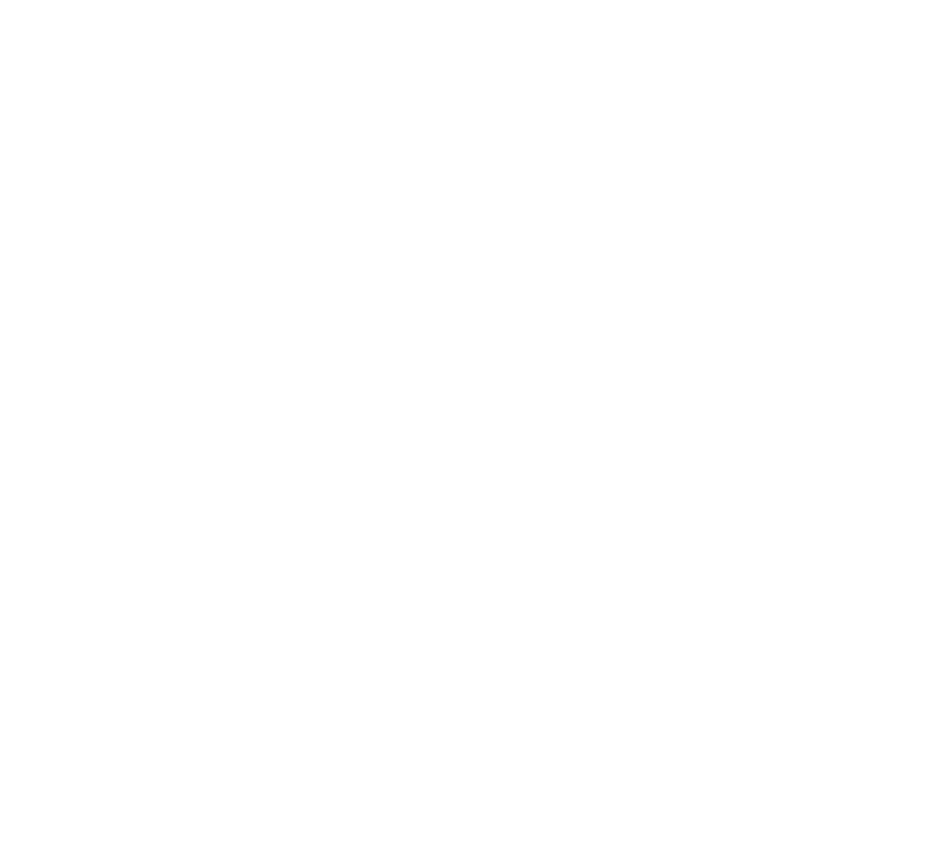
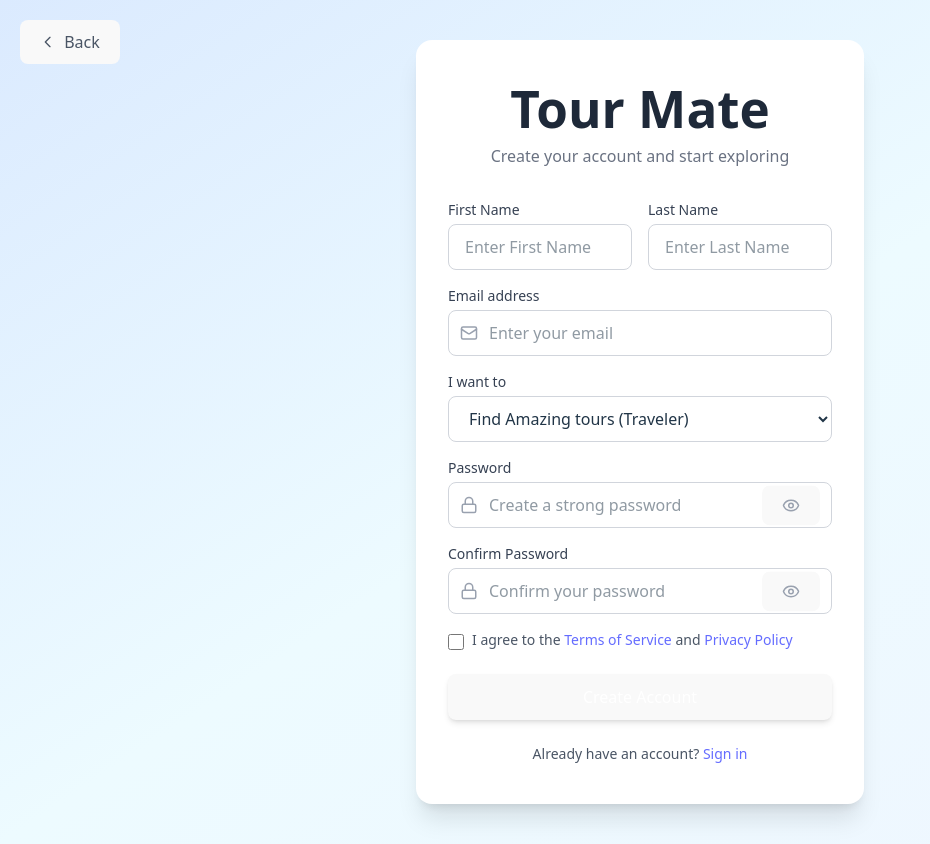
Before and after one commit to Ryuklyn/Tourmate_Frontend, a React (Vite) app in the folder Tourmate/: page /signup in a window 1280 px wide. Before the commit this address had no page. Shown: the whole page, without its empty margins (0-930 px from the left). Before the commit the page ends 800 px from the top, so only its background shows below. Built offline with nearby package versions, Linux system fonts and the light colour scheme.

Commit message:
Signup Page

```diff
--- a/Tourmate/src/App.jsx
+++ b/Tourmate/src/App.jsx
@@ -5,6 +5,7 @@
 import "./App.css";
 import TourMateLanding from "./pages/TourMateLanding";
 import LoginPage from "./pages/LoginPage";
+import SignupPage from "./pages/SignupPage";
 
 function App() {
   const [count, setCount] = useState(0);
@@ -14,6 +15,7 @@
       <Routes>
         <Route path="/" element={<TourMateLanding />} />
         <Route path="/login" element={<LoginPage />} />
+        <Route path="/signup" element={<SignupPage />} />
       </Routes>
     </BrowserRouter>
   );
--- a/Tourmate/src/components/Login/LoginForm.jsx
+++ b/Tourmate/src/components/Login/LoginForm.jsx
@@ -70,7 +70,7 @@
 
       <p className="text-center text-sm text-gray-600 mt-4">
         Don’t have an account?{" "}
-        <Link to="/register" className="text-blue-600 hover:underline">
+        <Link to="/signup" className="text-blue-600 hover:underline">
           Sign up now
         </Link>
       </p>
--- /dev/null
+++ b/Tourmate/src/components/Signup/Button.jsx
@@ -0,0 +1,12 @@
+// components/Button.jsx
+const Button = ({ children, onClick, type = "button" }) => (
+  <button
+    type={type}
+    onClick={onClick}
+    className="w-full py-3 font-semibold rounded-lg transition duration-200 shadow-md hover:shadow-lg text-white bg-blue-500 hover:bg-blue-600"
+  >
+    {children}
+  </button>
+);
+
+export default Button;
--- /dev/null
+++ b/Tourmate/src/components/Signup/InputField.jsx
@@ -0,0 +1,52 @@
+// components/InputField.jsx
+import { useState } from "react";
+import { Eye, EyeOff } from "lucide-react";
+
+const InputField = ({
+  label,
+  type = "text",
+  placeholder,
+  icon: Icon,
+  value,
+  onChange,
+  name,
+}) => {
+  const [showPassword, setShowPassword] = useState(false);
+  const inputType = type === "password" && showPassword ? "text" : type;
+
+  return (
+    <div className="mb-4">
+      <label className="block text-sm font-medium text-gray-700 mb-1">
+        {label}
+      </label>
+      <div className="relative">
+        {Icon && (
+          <div className="absolute left-3 top-1/2 transform -translate-y-1/2 text-gray-400">
+            <Icon size={18} />
+          </div>
+        )}
+        <input
+          type={inputType}
+          name={name}
+          value={value}
+          onChange={onChange}
+          placeholder={placeholder}
+          className={`w-full px-4 py-2.5 ${Icon ? "pl-10" : ""} ${
+            type === "password" ? "pr-10" : ""
+          } border border-gray-300 rounded-lg focus:ring-2 focus:ring-blue-500 focus:border-transparent outline-none transition`}
+        />
+        {type === "password" && (
+          <button
+            type="button"
+            onClick={() => setShowPassword(!showPassword)}
+            className="absolute right-3 top-1/2 transform -translate-y-1/2 text-gray-400 hover:text-gray-600"
+          >
+            {showPassword ? <EyeOff size={18} /> : <Eye size={18} />}
+          </button>
+        )}
+      </div>
+    </div>
+  );
+};
+
+export default InputField;
--- /dev/null
+++ b/Tourmate/src/components/Signup/SignupForm.jsx
@@ -0,0 +1,140 @@
+// components/SignupForm.jsx
+import { useState } from "react";
+import { Mail, Lock } from "lucide-react";
+import InputField from "./InputField";
+import Button from "./Button";
+
+const SignupForm = () => {
+  const [formData, setFormData] = useState({
+    firstName: "",
+    lastName: "",
+    email: "",
+    purpose: "Find Amazing tours (Traveler)",
+    password: "",
+    confirmPassword: "",
+    agreeToTerms: false,
+  });
+
+  const handleChange = (e) => {
+    const { name, value, type, checked } = e.target;
+    setFormData((prev) => ({
+      ...prev,
+      [name]: type === "checkbox" ? checked : value,
+    }));
+  };
+
+  const handleSubmit = () => {
+    if (formData.password !== formData.confirmPassword) {
+      alert("Passwords do not match!");
+      return;
+    }
+    if (!formData.agreeToTerms) {
+      alert("Please agree to the Terms of Service and Privacy Policy");
+      return;
+    }
+    console.log("Account created:", formData);
+    alert("Account created successfully!");
+    setFormData({
+      firstName: "",
+      lastName: "",
+      email: "",
+      purpose: "Find Amazing tours (Traveler)",
+      password: "",
+      confirmPassword: "",
+      agreeToTerms: false,
+    });
+  };
+
+  return (
+    <div>
+      <div className="grid grid-cols-2 gap-4">
+        <InputField
+          label="First Name"
+          name="firstName"
+          placeholder="Enter First Name"
+          value={formData.firstName}
+          onChange={handleChange}
+        />
+        <InputField
+          label="Last Name"
+          name="lastName"
+          placeholder="Enter Last Name"
+          value={formData.lastName}
+          onChange={handleChange}
+        />
+      </div>
+
+      <InputField
+        label="Email address"
+        type="email"
+        name="email"
+        placeholder="Enter your email"
+        icon={Mail}
+        value={formData.email}
+        onChange={handleChange}
+      />
+
+      <div className="mb-4">
+        <label className="block text-sm font-medium text-gray-700 mb-1">
+          I want to
+        </label>
+        <select
+          name="purpose"
+          value={formData.purpose}
+          onChange={handleChange}
+          className="w-full px-4 py-2.5 border border-gray-300 rounded-lg focus:ring-2 focus:ring-blue-500 focus:border-transparent outline-none transition bg-white"
+        >
+          <option>Find Amazing tours (Traveler)</option>
+          <option>List my tours (Tour Guide)</option>
+          <option>Explore destinations</option>
+        </select>
+      </div>
+
+      <InputField
+        label="Password"
+        type="password"
+        name="password"
+        placeholder="Create a strong password"
+        icon={Lock}
+        value={formData.password}
+        onChange={handleChange}
+      />
+
+      <InputField
+        label="Confirm Password"
+        type="password"
+        name="confirmPassword"
+        placeholder="Confirm your password"
+        icon={Lock}
+        value={formData.confirmPassword}
+        onChange={handleChange}
+      />
+
+      <div className="mb-6">
+        <label className="flex items-start">
+          <input
+            type="checkbox"
+            name="agreeToTerms"
+            checked={formData.agreeToTerms}
+            onChange={handleChange}
+            className="mt-1 mr-2 w-4 h-4 text-blue-600 border-gray-300 rounded focus:ring-blue-500"
+          />
+          <span className="text-sm text-gray-600">
+            I agree to the{" "}
+            <a href="#" className="text-blue-600 hover:underline">
+              Terms of Service
+            </a>{" "}
+            and{" "}
+            <a href="#" className="text-blue-600 hover:underline">
+              Privacy Policy
+            </a>
+          </span>
+        </label>
+      </div>
+
+      <Button onClick={handleSubmit}>Create Account</Button>
+    </div>
+  );
+};
+
+export default SignupForm;
--- a/Tourmate/src/pages/LoginPage.jsx
+++ b/Tourmate/src/pages/LoginPage.jsx
@@ -10,7 +10,7 @@
   return (
     <div
       className="flex items-center justify-center h-screen w-screen overflow-hidden
-                 bg-gradient-to-br from-blue-100 via-[#EDFBFF] to-blue-50"
+                 bg-linear-to-br from-blue-100 via-[#EDFBFF] to-blue-50"
     >
       {/* Back Button */}
       <button
--- /dev/null
+++ b/Tourmate/src/pages/SignupPage.jsx
@@ -0,0 +1,53 @@
+// pages/SignupPage.jsx
+import SignupForm from "../components/Signup/SignupForm";
+
+export default function SignupPage() {
+  return (
+    <div
+      className="flex items-center justify-center min-h-screen w-screen overflow-hidden
+               bg-linear-to-br from-blue-100 via-[#EDFBFF] to-blue-50 py-10"
+    >
+      {/* Back Button */}
+      <button
+        onClick={() => navigate(-1)}
+        className="absolute top-5 left-5 flex items-center text-gray-600 hover:text-gray-900 text-sm font-medium"
+      >
+        {/* Back Icon */}
+        <svg
+          className="w-4 h-4 mr-2"
+          fill="none"
+          stroke="currentColor"
+          viewBox="0 0 24 24"
+          xmlns="http://www.w3.org/2000/svg"
+        >
+          <path
+            strokeLinecap="round"
+            strokeLinejoin="round"
+            strokeWidth="2"
+            d="M15 19l-7-7 7-7"
+          ></path>
+        </svg>
+        Back
+      </button>
+
+      <div className="bg-white rounded-2xl shadow-xl w-full max-w-md p-8 py-10">
+        <h1 className="text-4xl font-bold text-gray-800 text-center mb-2">
+          Tour Mate
+        </h1>
+        <p className="text-gray-500 text-center mb-8">
+          Create your account and start exploring
+        </p>
+        <SignupForm />
+        <p className="text-center text-gray-600 mt-6 text-sm">
+          Already have an account?{" "}
+          <a
+            href="/login"
+            className="text-blue-600 hover:underline font-medium"
+          >
+            Sign in
+          </a>
+        </p>
+      </div>
+    </div>
+  );
+}
```
